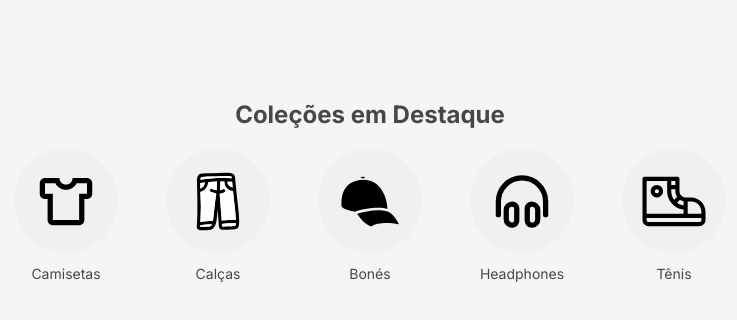
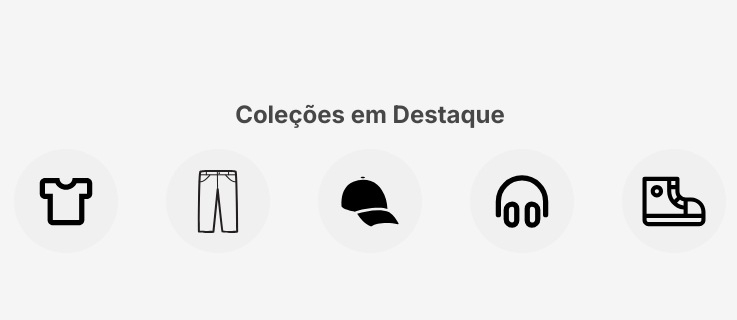
Before and after one commit to ArthurAgDuarte/projeto-final-gt, a React (Vite) app: page /produtos in a window 1280 px wide. Shown: the top 320 px of the page, without its empty margins (270-1007 px from the left). Built offline with nearby package versions, Linux system fonts and the light colour scheme.

Commit message:
Update highlight

```diff
--- a/src/Components/highlightButtons/highlightButtons.jsx
+++ b/src/Components/highlightButtons/highlightButtons.jsx
@@ -8,11 +8,11 @@ import TenisIcon from './svg/Tenis.svg';
 
 function HighlightButtons() {
     const buttons = [
-        { name: 'Camisetas', icon: CamisetasIcon },
-        { name: 'Calças', icon: CalcaIcon },
-        { name: 'Bonés', icon: BonesIcon },
-        { name: 'Headphones', icon: HeadphoneIcon },
-        { name: 'Tênis', icon: TenisIcon }
+        { icon: CamisetasIcon },
+        { icon: CalcaIcon },
+        { icon: BonesIcon },
+        { icon: HeadphoneIcon },
+        { icon: TenisIcon }
     ];
 
     return (
--- a/src/Components/highlightButtons/style.css
+++ b/src/Components/highlightButtons/style.css
@@ -31,7 +31,11 @@
 }
 
 .highlight-button:hover {
-    background-color: #c92072dc;
+    background-color: #c9207265;
+}
+
+.highlight-button:focus{
+    background-color: #C92071;
 }
 
 .highlight-button img {
@@ -40,10 +44,3 @@
     margin: 0;
     display: block;
 }
-
-.button-name {
-    margin-top: 0.75rem;
-    font-size: 0.875rem;
-    color: #474747;
-    text-align: center;
-}
```
Also changed, not shown: src/Components/highlightButtons/svg/Calça.svg.
